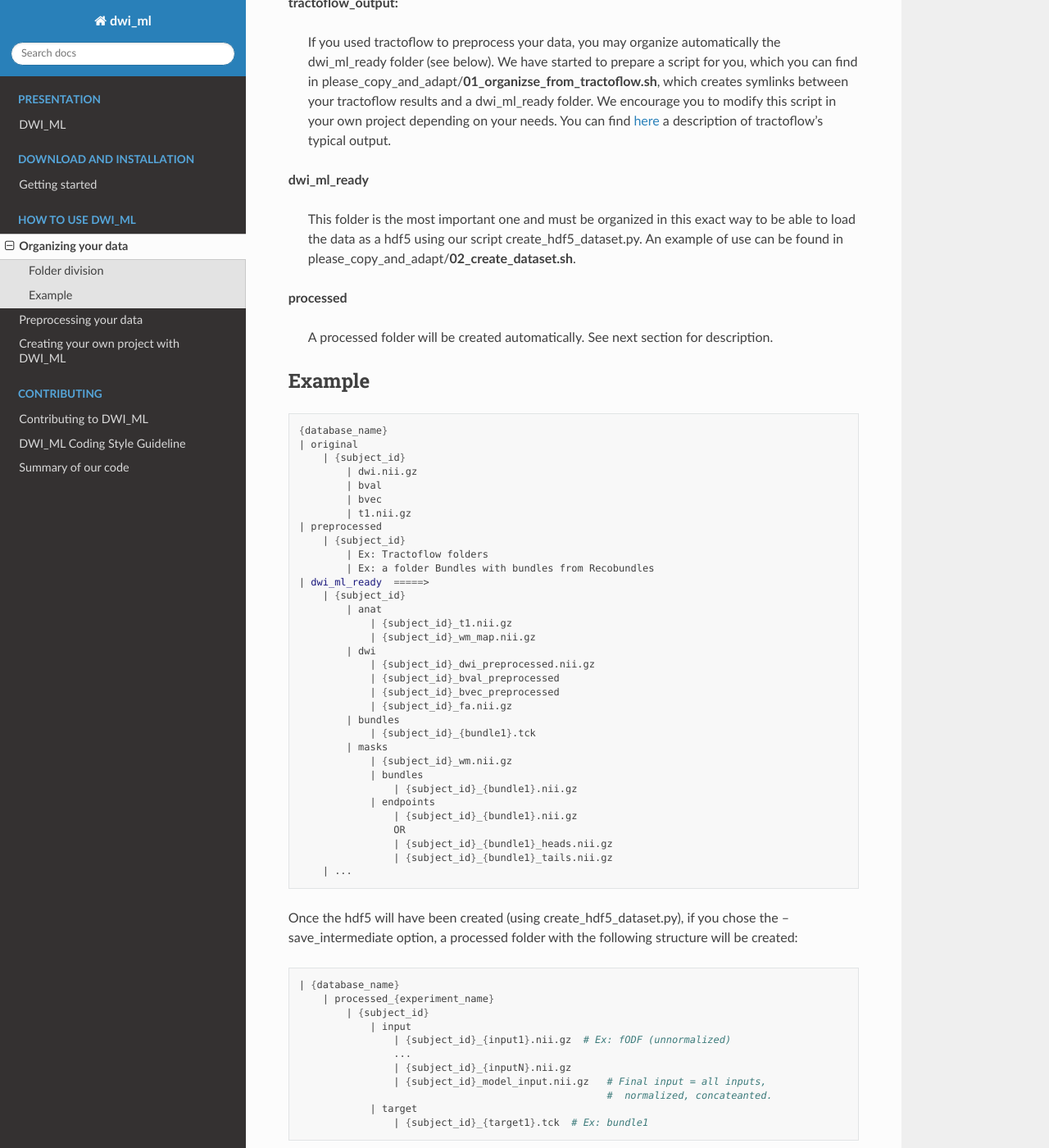
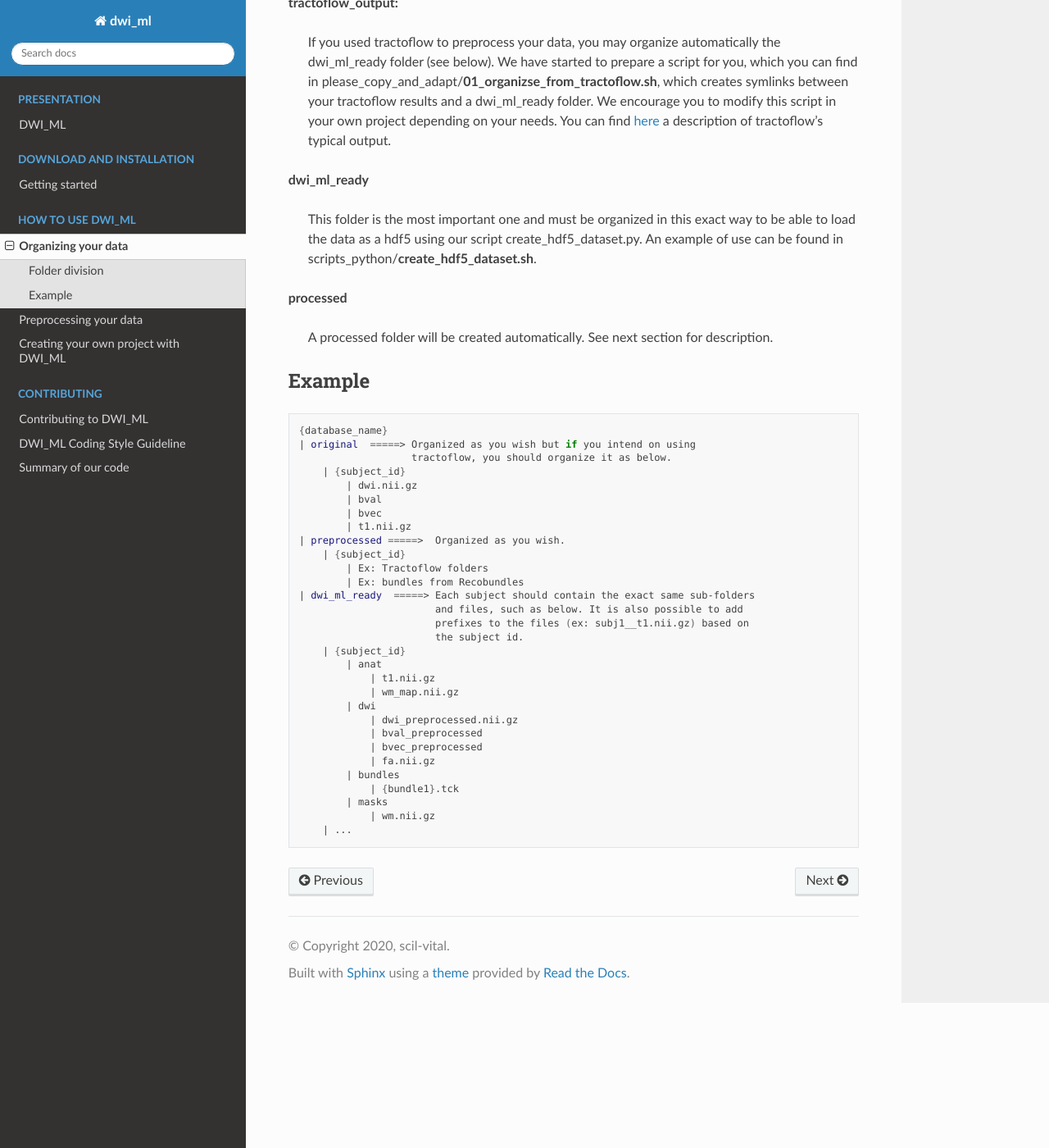
Before and after one commit to scil-vital/dwi_ml, a Sphinx documentation site: the page built from doc/data_organization.rst, in a window 1280 px wide and 1400 px high, scrolled down 440 px. Shown: the whole window at 82% size. Built offline with Sphinx 7.4.7 and the Read the Docs theme 2.0.0, drawn with Linux system fonts in a browser that asks for light colours.

Commit message:
Adding the possiblity to add a prefix to names in dwi_ml_ready

```diff
--- a/doc/data_organization.rst
+++ b/doc/data_organization.rst
@@ -18,7 +18,7 @@ This is how your data should be organized before trying to load your data as a h
 
 **dwi_ml_ready**
 
-    This folder is the most important one and must be organized in this exact way to be able to load the data as a hdf5 using our script create_hdf5_dataset.py. An example of use can be found in please_copy_and_adapt/**02_create_dataset.sh**.
+    This folder is the most important one and must be organized in this exact way to be able to load the data as a hdf5 using our script create_hdf5_dataset.py. An example of use can be found in scripts_python/**create_hdf5_dataset.sh**.
 
 **processed**
 
@@ -30,52 +30,32 @@ Example
 .. code-block:: bash
 
     {database_name}
-    | original
+    | original  =====> Organized as you wish but if you intend on using
+                       tractoflow, you should organize it as below.
         | {subject_id}
             | dwi.nii.gz
             | bval
             | bvec
             | t1.nii.gz
-    | preprocessed
+    | preprocessed =====>  Organized as you wish.
         | {subject_id}
             | Ex: Tractoflow folders
-            | Ex: a folder Bundles with bundles from Recobundles
-    | dwi_ml_ready  =====>
+            | Ex: bundles from Recobundles
+    | dwi_ml_ready  =====> Each subject should contain the exact same sub-folders
+                           and files, such as below. It is also possible to add
+                           prefixes to the files (ex: subj1__t1.nii.gz) based on
+                           the subject id.
         | {subject_id}
             | anat
-                | {subject_id}_t1.nii.gz
-                | {subject_id}_wm_map.nii.gz
+                | t1.nii.gz
+                | wm_map.nii.gz
             | dwi
-                | {subject_id}_dwi_preprocessed.nii.gz
-                | {subject_id}_bval_preprocessed
-                | {subject_id}_bvec_preprocessed
-                | {subject_id}_fa.nii.gz
+                | dwi_preprocessed.nii.gz
+                | bval_preprocessed
+                | bvec_preprocessed
+                | fa.nii.gz
             | bundles
-                | {subject_id}_{bundle1}.tck
+                | {bundle1}.tck
             | masks
-                | {subject_id}_wm.nii.gz
-                | bundles
-                    | {subject_id}_{bundle1}.nii.gz
-                | endpoints
-                    | {subject_id}_{bundle1}.nii.gz
-                    OR
-                    | {subject_id}_{bundle1}_heads.nii.gz
-                    | {subject_id}_{bundle1}_tails.nii.gz
+                | wm.nii.gz
         | ...
-
-
-Once the hdf5 will have been created (using create_hdf5_dataset.py), if you chose the --save_intermediate option, a processed folder with the following structure will be created:
-
-.. code-block:: bash
-
-    | {database_name}
-        | processed_{experiment_name}
-            | {subject_id}
-                | input
-                    | {subject_id}_{input1}.nii.gz  # Ex: fODF (unnormalized)
-                    ...
-                    | {subject_id}_{inputN}.nii.gz
-                    | {subject_id}_model_input.nii.gz   # Final input = all inputs,
-                                                        #  normalized, concateanted.
-                | target
-                    | {subject_id}_{target1}.tck  # Ex: bundle1
```
Also changed, not shown: doc/creating_hdf5.rst (+19 -11 lines), 4 other files.
